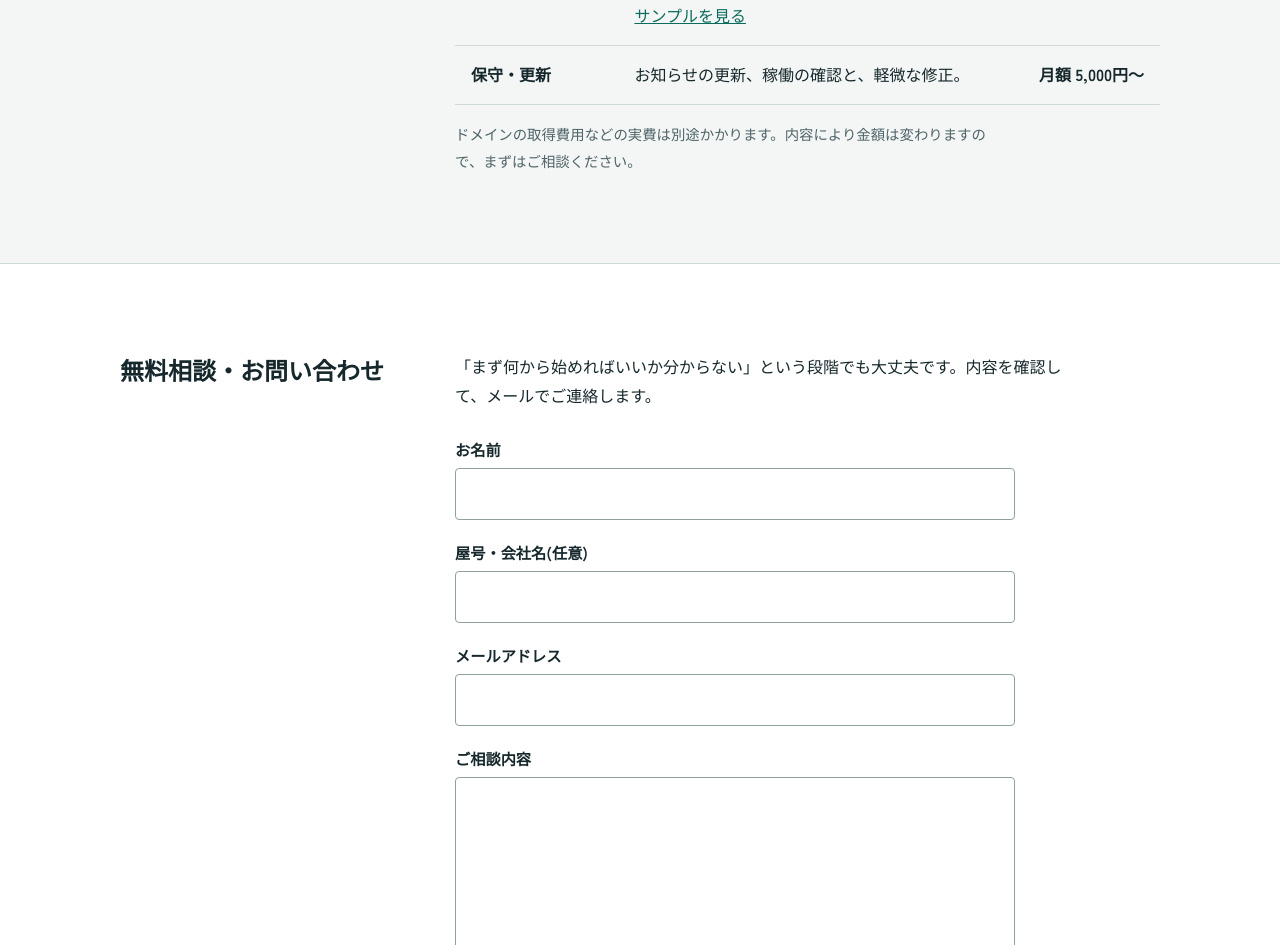
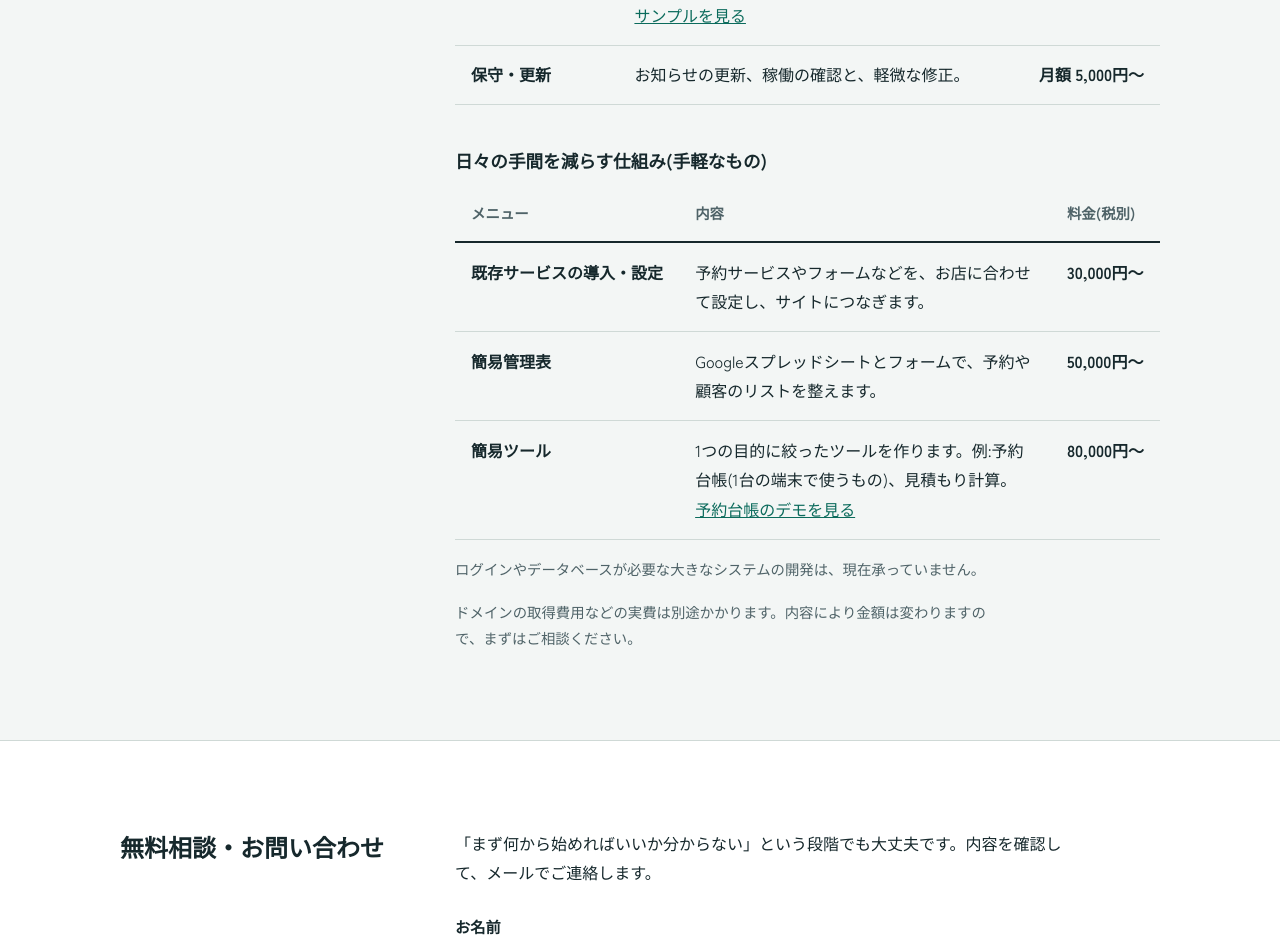
Before and after one commit to kuratadeesu/site01, a plain HTML site: page index.html in a window 1280 px wide. Shown: the part 3704-4649 px from the top of the page. Drawn offline with Linux system fonts and the light colour scheme.

Commit message:
Add files via upload

```diff
--- a/css/style.css
+++ b/css/style.css
@@ -175,6 +175,9 @@ tbody th { font-weight: 700; white-space: nowrap; }
 td:last-child { white-space: nowrap; font-weight: 700; }
 .table-scroll + .muted { margin-top: 1rem; }
 
+/* 料金の小見出し */
+.price-sub { margin: 2.5rem 0 .5rem; font-size: 1.1rem; font-weight: 700; }
+
 /* フォーム */
 .form { margin-top: 1.5rem; max-width: 560px; }
 .field { margin-bottom: 1.1rem; }
--- a/index.html
+++ b/index.html
@@ -177,6 +177,21 @@
               </tbody>
             </table>
           </div>
+          <!-- TODO: 金額は、自分の作業時間と目標時給から調整する -->
+          <h3 class="price-sub">日々の手間を減らす仕組み(手軽なもの)</h3>
+          <div class="table-scroll">
+            <table>
+              <thead>
+                <tr><th scope="col">メニュー</th><th scope="col">内容</th><th scope="col">料金(税別)</th></tr>
+              </thead>
+              <tbody>
+                <tr><th scope="row">既存サービスの導入・設定</th><td>予約サービスやフォームなどを、お店に合わせて設定し、サイトにつなぎます。</td><td>30,000円〜</td></tr>
+                <tr><th scope="row">簡易管理表</th><td>Googleスプレッドシートとフォームで、予約や顧客のリストを整えます。</td><td>50,000円〜</td></tr>
+                <tr><th scope="row">簡易ツール</th><td>1つの目的に絞ったツールを作ります。例:予約台帳(1台の端末で使うもの)、見積もり計算。<br><a href="works/reservation-demo/">予約台帳のデモを見る</a></td><td>80,000円〜</td></tr>
+              </tbody>
+            </table>
+          </div>
+          <p class="plain muted">ログインやデータベースが必要な大きなシステムの開発は、現在承っていません。</p>
           <p class="plain muted">ドメインの取得費用などの実費は別途かかります。内容により金額は変わりますので、まずはご相談ください。</p>
         </div>
       </div>
```
Also changed, not shown: works/reservation-demo/index.html (+1 -1 lines).
